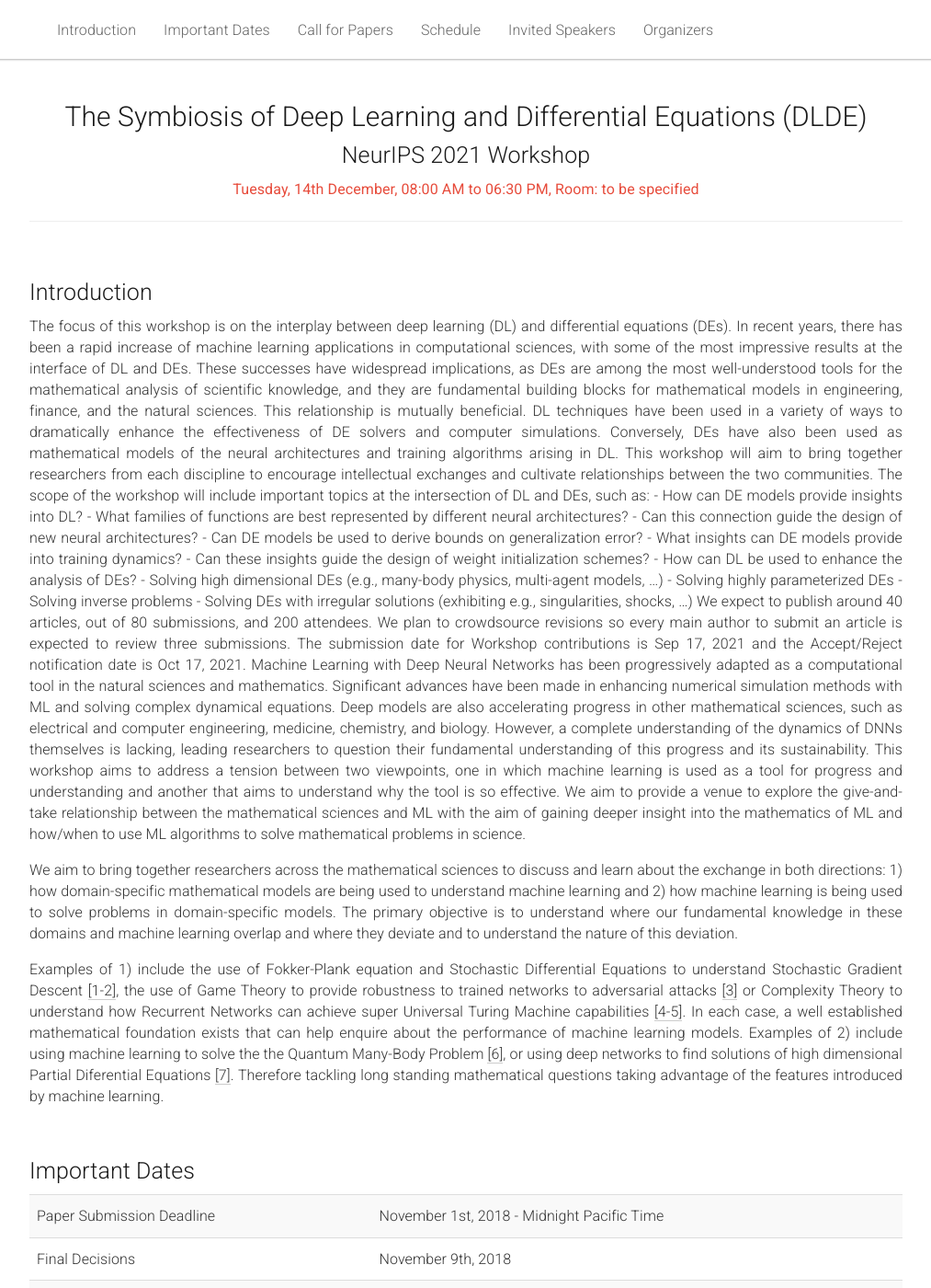
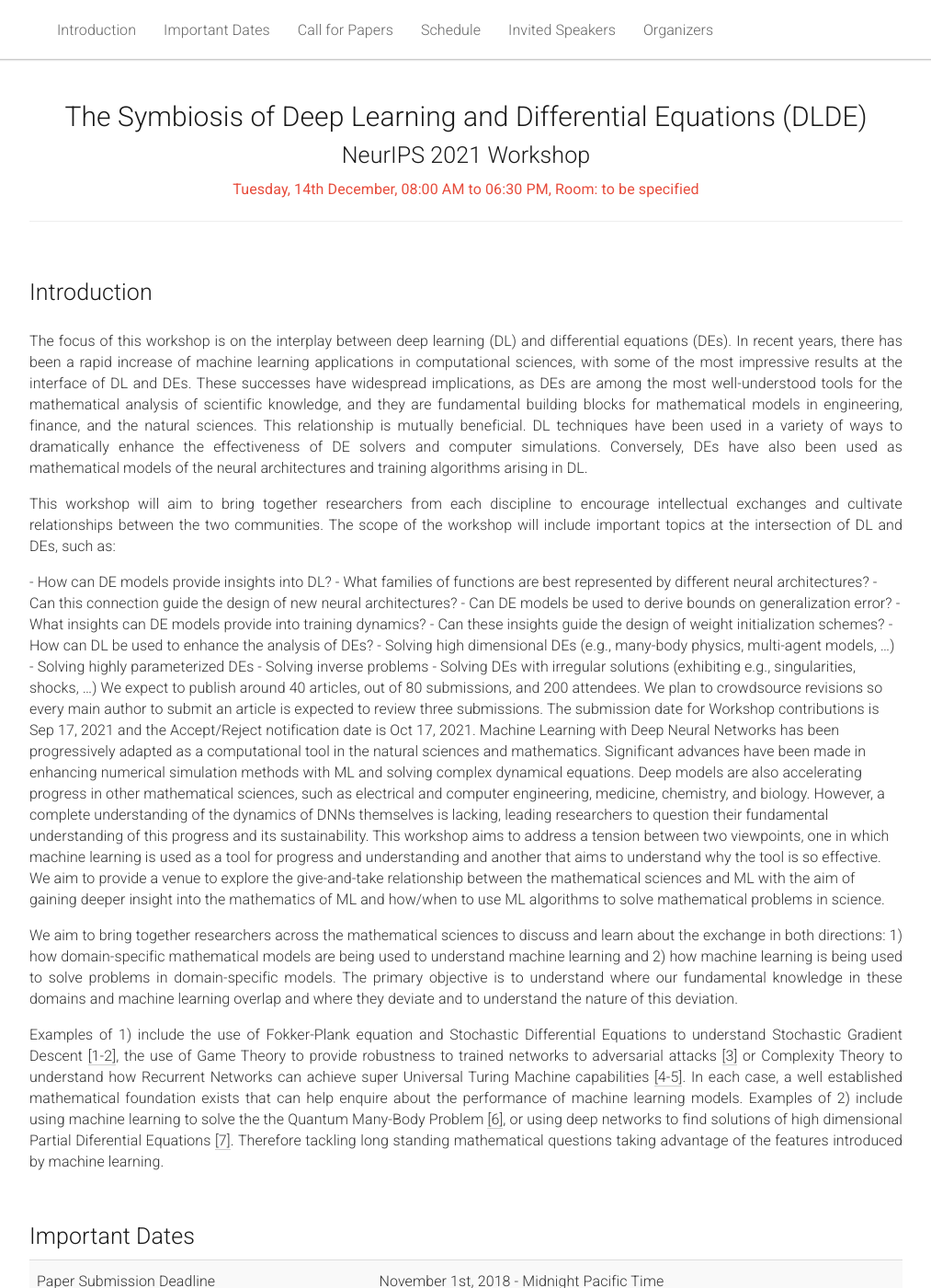
Before and after one commit to dl-de/dl-de.github.io, a Jekyll site: the page built from _pages/home.md, in a window 1280 px wide and 1400 px high. Shown: the whole window at 92% size, without its empty margins (133-1146 px from the left). Built offline with Jekyll 4.4.1, drawn with Linux system fonts in a browser that asks for light colours.

Commit message:
minor changes

```diff
--- a/_pages/home.md
+++ b/_pages/home.md
@@ -43,15 +43,18 @@ acknowledgements: ""
 
 
 
+<p>
 The focus of this workshop is on the interplay between deep learning (DL) and differential equations (DEs).
 In recent years, there has been a rapid increase of machine learning applications in computational sciences, with some of the most impressive results at the interface of DL and DEs.
 These successes have widespread implications, as DEs are among the most well-understood tools for the mathematical analysis of scientific knowledge, and they are fundamental building blocks for mathematical models in engineering, finance, and the natural sciences.
 This relationship is mutually beneficial.
 DL techniques have been used in a variety of ways to dramatically enhance the effectiveness of DE solvers and computer simulations.
-Conversely, DEs have also been used as mathematical models of the neural architectures and training algorithms arising in DL.
+Conversely, DEs have also been used as mathematical models of the neural architectures and training algorithms arising in DL.</p>
 
+<p>
 This workshop will aim to bring together researchers from each discipline to encourage intellectual exchanges and cultivate relationships between the two communities.
-The scope of the workshop will include important topics at the intersection of DL and DEs, such as:
+The scope of the workshop will include important topics at the intersection of DL and DEs, such as:</p>
+
 
 - How can DE models provide insights into DL?
   - What families of functions are best represented by different neural architectures?
```
